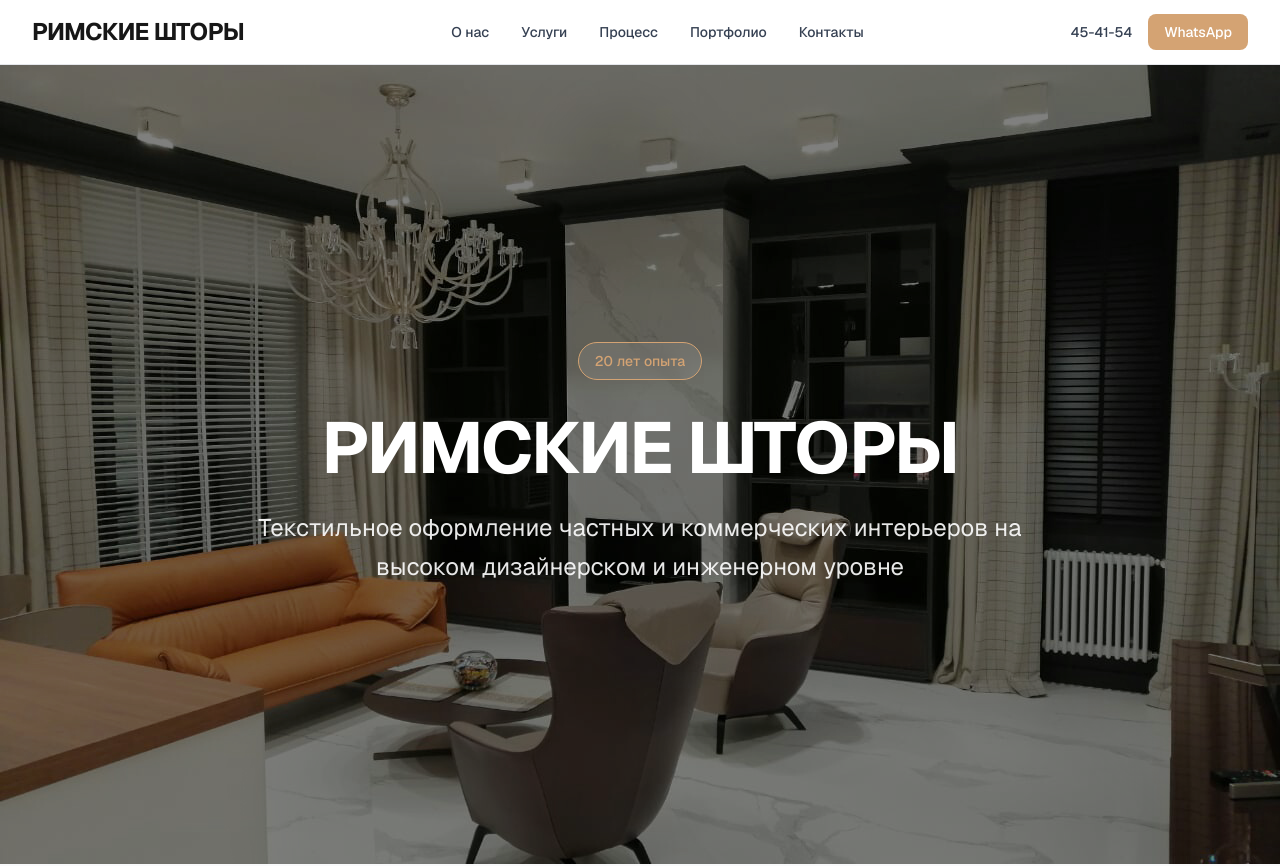
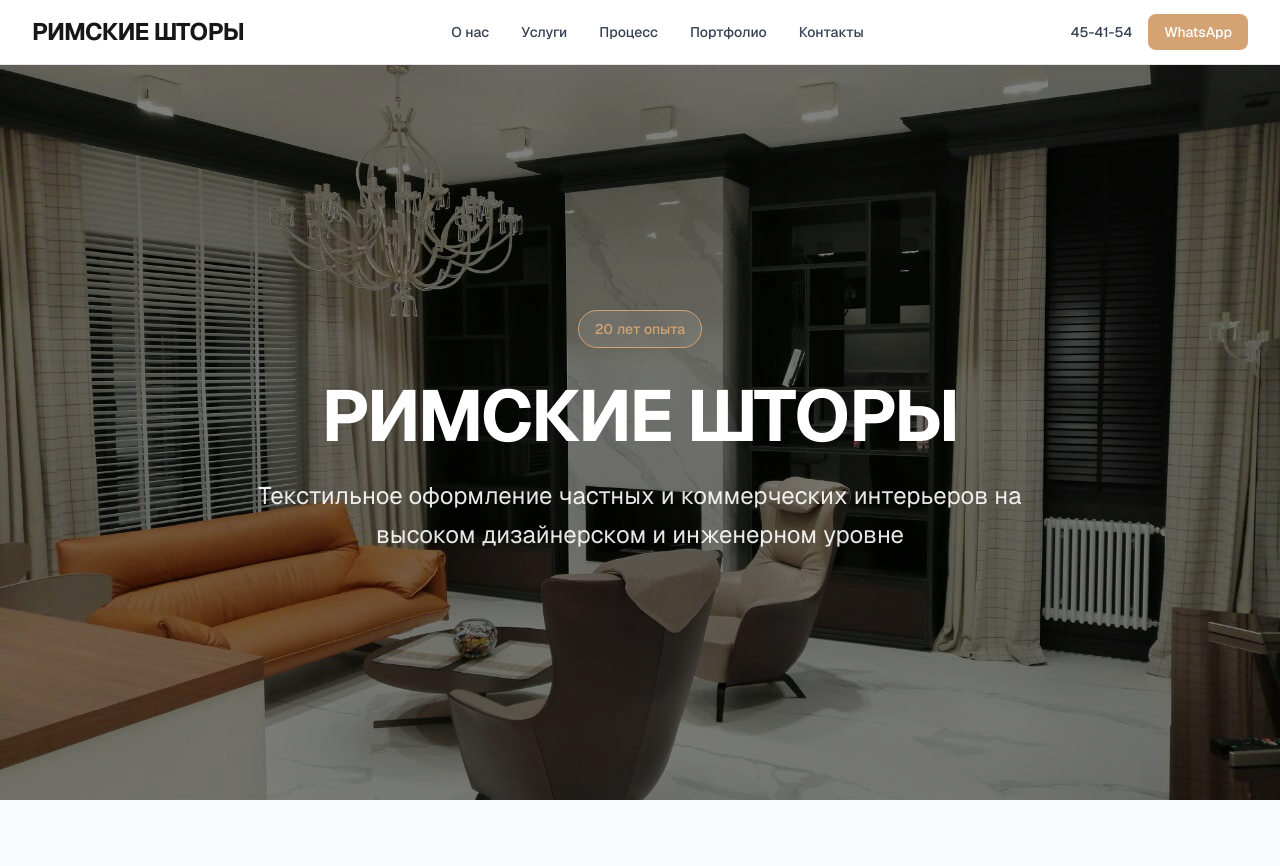
Before and after one commit to artyom-kalman/romanshtor-site, a Next.js app: page / in a window 1280 px wide. Shown: the top 866 px of the page. Built offline with nearby package versions, Linux system fonts and the light colour scheme.

Commit message:
Update size of hero section to fit the screen

```diff
--- a/app/page.tsx
+++ b/app/page.tsx
@@ -5,7 +5,7 @@ const HeroSection = () => {
   return (
     <section
       id="hero"
-      className="relative min-h-screen flex items-center justify-center overflow-hidden"
+      className="relative h-[calc(100dvh-4rem)] flex items-center justify-center overflow-hidden"
     >
       <div className="absolute inset-0 z-0">
         <Image
```
